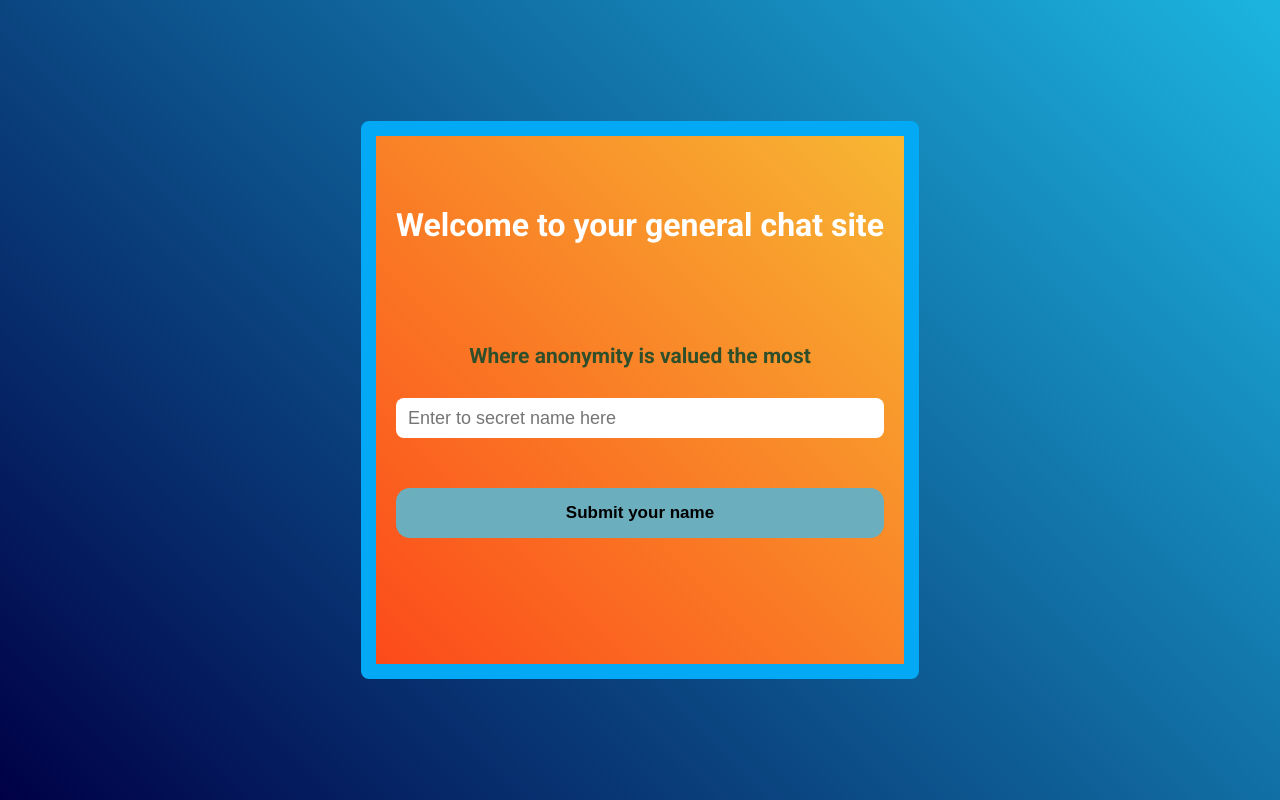
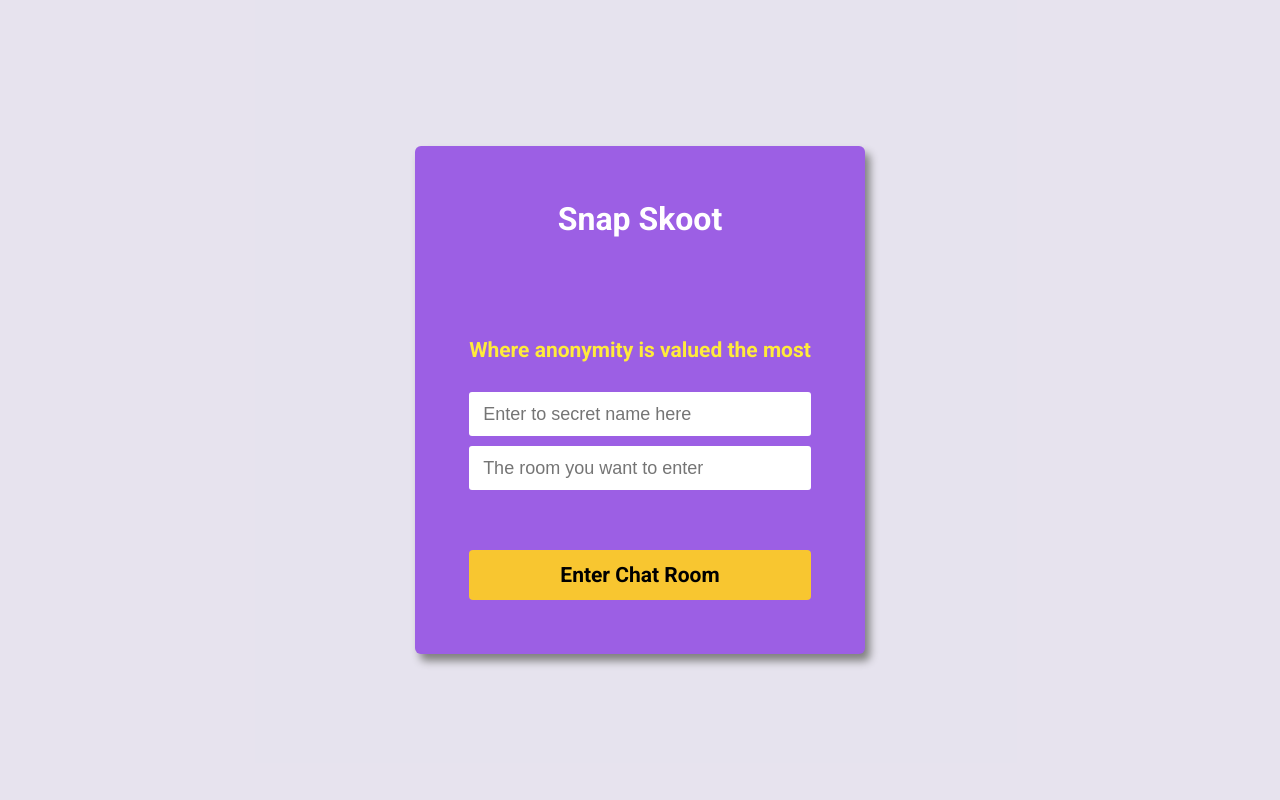
Before and after one commit to AshishRaoDS/chat-application-frontend, a Next.js app: page / in a window 1280 px wide. Built offline with nearby package versions, Linux system fonts and the light colour scheme.

Commit message:
landing page UI changes and state for room details

```diff
--- a/src/app/page.module.css
+++ b/src/app/page.module.css
@@ -3,22 +3,22 @@
   display: flex;
   justify-content: center;
   align-items: center;
-  background: linear-gradient(45deg, #000046, #1CB5E0);
+  background-color: #2000621c;
 }
 
 .card {
   aspect-ratio: 1;
   max-width: 600px;
-  padding: 20px;
-  background: linear-gradient(45deg, #fc4a1a, #f7b733);
-  border: 15px solid #03a9f4;
-  border-radius: 8px;
+  padding: 54px;
+  background-color: #9c5fe4;
+  border-radius: 6px;
+  box-shadow: 5px 7px 8px grey;
 }
 
 .title {
   color: white;
   font-weight: 600;
-  margin-top: 50px;
+  text-align: center;
 }
 
 .inputContainer {
@@ -26,31 +26,37 @@
   flex-direction: column;
 }
 
+.inputWrapper {
+  margin-bottom: 10px;
+}
+
 .subTitle {
   margin-bottom: 30px;
   text-align: center;
   margin-top: 100px;
   font-size: 21px;
-  color: #2f4f2b;
+  color: #ffeb3b;
   font-weight: 600;
 }
 
 .input {
   height: 40px;
-  padding: 12px;
-  border-radius: 8px;
+  padding: 22px 14px;
+  border-radius: 3px;
   outline: none;
   border: none;
   font-size: 18px;
+  width: 100%;
 }
 
-.submitNameCta {
+.enterChatCta {
   margin-top: 50px;
   height: 50px;
-  border-radius: 14px;
+  border-radius: 4px;
   border: none;
   cursor: pointer;
-  font-size: 17px;
+  font-size: 21px;
   font-weight: 600;
-  background-color: #6baebd;
+  background-color: #f8c630;
+  font-family: inherit;
 }
--- a/src/app/page.tsx
+++ b/src/app/page.tsx
@@ -15,6 +15,7 @@ export enum ViewState {
 const Home: React.FC<Props> = ({ }) => {
   const [socket, setSocket] = useState<Socket | null>(null);
   const [nameState, setNameState] = useState("");
+  const [roomState, setRoomState] = useState("");
   const [viewState, setViewState] = useState<ViewState>(ViewState.LANDING_PAGE);
 
   return (
@@ -25,7 +26,8 @@ const Home: React.FC<Props> = ({ }) => {
           setNameState={setNameState}
           nameState={nameState}
           setViewState={setViewState}
-          setSocket={setSocket}
+          setRoomState={setRoomState}
+          roomState={roomState}
         />
       }
       {
@@ -36,6 +38,7 @@ const Home: React.FC<Props> = ({ }) => {
           setNameState={setNameState}
           nameState={nameState}
           setViewState={setViewState}
+          roomState={roomState}
         />
       }
     </>
--- a/src/components/LandingPage.tsx
+++ b/src/components/LandingPage.tsx
@@ -1,65 +1,72 @@
 import React, { useEffect, useState } from "react";
 import styles from "../app/page.module.css";
-import { io, Socket } from "socket.io-client";
 import { ViewState } from "@/app/page";
-import { socketConnection, socketReconnect } from "@/services/socket";
 
 type Props = {
   setNameState: React.Dispatch<React.SetStateAction<string>>;
   nameState: string;
   setViewState: React.Dispatch<React.SetStateAction<ViewState>>;
-  setSocket: React.Dispatch<React.SetStateAction<Socket | null>>;
+  setRoomState: React.Dispatch<React.SetStateAction<string>>;
+  roomState: string;
 };
+
+enum StateType {
+  NAME = "name",
+  ROOM = "room"
+}
 
 const LandingPage: React.FC<Props> = ({
   setNameState,
   nameState,
   setViewState,
-  setSocket
+  setRoomState,
+  roomState
 }) => {
 
-  const inputChangeHandler = (e: any) => {
+  const inputChangeHandler = (e: React.ChangeEvent<HTMLInputElement>, inputType: StateType) => {
+    if (inputType = StateType.NAME) {
       setNameState(e.target.value);
+    } else {
+      setRoomState(e.target.value);
+    }
   };
 
-  const submitNameHandler = (e: any) => {
+  const submitHandler = () => {
     setViewState(ViewState.MESSAGING_PAGE);
   };
-
-  useEffect(() => {
-    const socketInfo = localStorage.getItem('socket');
-
-    if (socketInfo) {
-      const parsedSocketDetails = JSON.parse(socketInfo);
-      const socketReconnection = socketReconnect(parsedSocketDetails);
-      if (socketReconnection.connected) {
-        setViewState(ViewState.MESSAGING_PAGE);
-        setSocket(socketReconnection);
-      }
-    }
-  }, []);
 
   return (
     <div className={styles.pageWrapper}>
       <div className={styles.card}>
-        <h1 className={styles.title}>Welcome to your general chat site</h1>
+        <h1 className={styles.title}>Snap Skoot</h1>
         <p className={styles.subTitle}>Where anonymity is valued the most</p>
         <div className={styles.inputContainer}>
+          <div className={styles.inputWrapper}>
             <input
               type="text"
               placeholder="Enter to secret name here"
               value={nameState}
               className={styles.input}
-            onChange={inputChangeHandler}
+              onChange={(e) => inputChangeHandler(e, StateType.NAME)}
             />
+          </div>
+          <div className={styles.inputWrapper}>
+            <input
+              type="text"
+              placeholder="The room you want to enter"
+              value={roomState}
+              className={styles.input}
+              onChange={(e) => inputChangeHandler(e, StateType.ROOM)}
+            />
+          </div>
           <button
             type="button"
-            className={styles.submitNameCta}
-            onClick={submitNameHandler}
-          >Submit your name</button>
+            className={styles.enterChatCta}
+            onClick={submitHandler}
+          >Enter Chat Room</button>
         </div>
       </div>
-    </div>
+    </div >
   );
 };
 
--- a/src/components/MessagingArea.tsx
+++ b/src/components/MessagingArea.tsx
@@ -10,6 +10,7 @@ type Props = {
   setNameState: React.Dispatch<React.SetStateAction<string>>;
   nameState: string;
   setViewState: React.Dispatch<React.SetStateAction<ViewState>>;
+  roomState: string;
 };
 
 type Message = {
@@ -29,20 +30,14 @@ const MessagingArea: React.FC<Props> = ({
   socket,
   nameState,
   setViewState,
-  setNameState
+  setNameState,
+  roomState
 }) => {
   const [messageState, setMessageState] = useState("");
   const [allUsers, setAllUsers] = useState<AllUsers[]>([]);
   const [allMessages, setAllMessages] = useState<Message[]>([]);
 
-  const getAllUsers = () => {
-    // socket?.emit("allUsers");
-    // socket?.on("users", (data) => {
-    //   setAllUsers(data);
-    // });
-  };
-
-  const messageChangeHandler = (e: any) => {
+  const messageChangeHandler = (e: React.ChangeEvent<HTMLInputElement>) => {
     setMessageState(e.target.value);
   };
 
@@ -56,16 +51,15 @@ const MessagingArea: React.FC<Props> = ({
     setViewState(ViewState.LANDING_PAGE);
   };
 
-  const handleKeyDown = (event: any) => {
+  const handleKeyDown = (event: React.KeyboardEvent<HTMLElement>) => {
     if (event.key === 'Enter') {
-      // 👇 Get input value
       submitMessage();
     }
   };
 
   useEffect(() => {
     if (!socket) {
-      const newSocket = socketConnection(nameState, setSocket);
+      const newSocket = socketConnection(nameState, roomState, setSocket);
       newSocket?.on("message", (data) => {
         setAllMessages((prevState) => {
           const messages = [...prevState];
@@ -79,7 +73,6 @@ const MessagingArea: React.FC<Props> = ({
         setAllUsers(data);
       });
     }
-
 
     return () => {
       socket?.disconnect();
--- a/src/services/socket.ts
+++ b/src/services/socket.ts
@@ -6,37 +6,28 @@ type SocketDetails = {
     userName: string;
 };
 
-export const socketConnection = (username: string, setSocket: React.Dispatch<React.SetStateAction<Socket | null>>) => {
-
+export const socketConnection = (username: string, room: string, setSocket: React.Dispatch<React.SetStateAction<Socket | null>>) => {
     const newSocket = io("http://localhost:3000", {
         query: {
             username
         }
     });
-
     newSocket.connect();
     newSocket.on("connect", () => {
-
         setSocket(newSocket);
-
-        newSocket.emit("joinRoom", { username, room: "room1" });
+        newSocket.emit("joinRoom", { username, room });
         console.log(newSocket.id);
     });
 
     return newSocket;
-
-
 };
 
 export const socketReconnect = (socketDetails: SocketDetails) => {
     let socketConnection;
-
-
     socketConnection = io(`http://${socketDetails.host}:${socketDetails.port}`, {
         query: { username: socketDetails.userName }
     });
-    console.log("socket reconnection attempt", socketConnection.connected);
     console.log("socket reconnection attempt", socketConnection);
+
     return socketConnection;
-
 };
```
Lines whose indentation alone changed are shown as unchanged.
